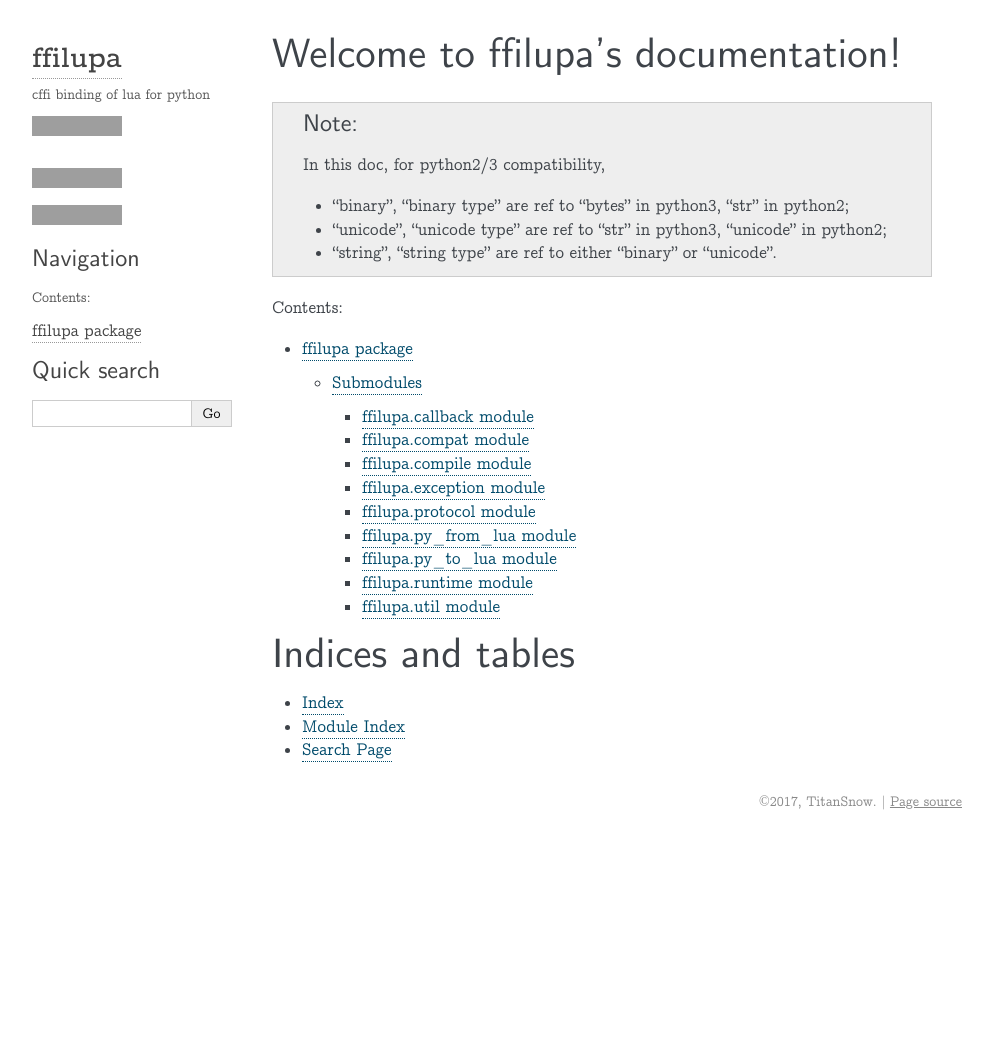
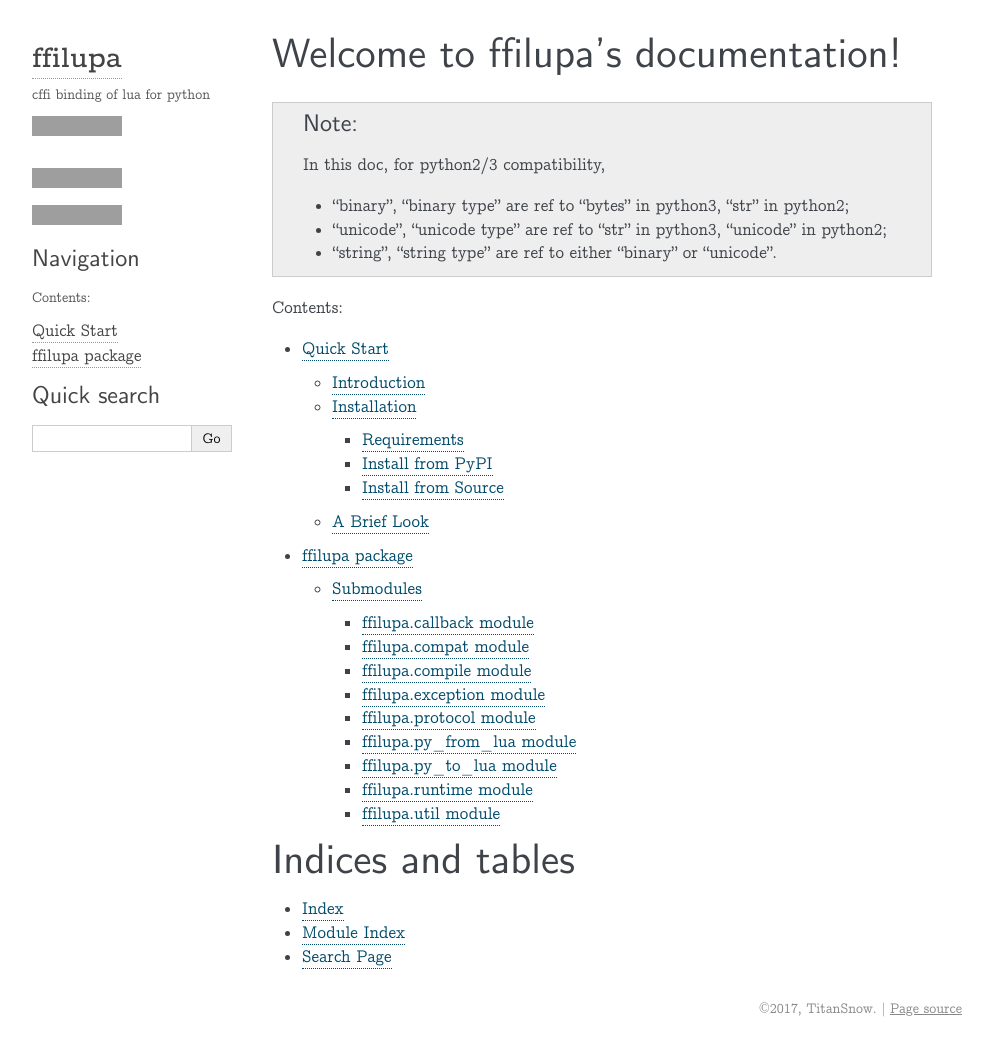
Before and after one commit to ruihe774/ffilupa, a Sphinx documentation site: the page built from docs/index.rst, in a window 1280 px wide and 1048 px high, cut to the strip 0-1048 px from the top of the window. Shown: the whole strip, without its empty margins (148-1141 px from the left). Built offline with Sphinx 7.4.7, drawn with Linux system fonts in a browser that asks for light colours; some of the changed lines change nothing that is shown; grey boxes are pictures that could not be loaded.

Commit message:
add quick start

```diff
--- a/docs/index.rst
+++ b/docs/index.rst
@@ -1,8 +1,3 @@
-.. ffilupa documentation master file, created by
-   sphinx-quickstart on Thu Sep 14 11:46:20 2017.
-   You can adapt this file completely to your liking, but it should at least
-   contain the root `toctree` directive.
-
 Welcome to ffilupa's documentation!
 ===================================
 
@@ -17,6 +12,7 @@ Welcome to ffilupa's documentation!
    :maxdepth: 4
    :caption: Contents:
 
+   start
    ffilupa
 
 
--- /dev/null
+++ b/docs/start.rst
@@ -0,0 +1,151 @@
+.. |ZWNBSP| unicode:: U+FEFF
+   :trim:
+
+Quick Start
+===========
+
+Introduction
+------------
+
+ffilupa is a cffi_ binding of lua_ for python. It's a re-implement
+of lupa_. Unlike lupa, ffilupa is based on cffi rather than Cython.
+That means it's JIT-friendly and has no dependency on python C API.
+
+ffilupa is almost compatible with lupa but has some incompatibility.
+
+ffilupa provides the low-level lua C API for python.
+
+.. _cffi: https://cffi.readthedocs.io
+.. _lua: https://www.lua.org
+.. _lupa: https://github.com/scoder/lupa
+
+Installation
+------------
+
+Requirements
+^^^^^^^^^^^^
+
+* A C/C |ZWNBSP| + |ZWNBSP| + compiler that at least supports ANSI C to
+  compile lua sources.
+  On POSIX, it's commonly the gcc. On Windows, it's the `correct version
+  of MSVC`_.
+
+* Python 2.7, 3.3 |ZWNBSP| + with setuptools. ffilupa perfectly supports
+  python 3.4 |ZWNBSP| + and fallbacks to support python 2.7 and 3.3.
+  Not only support CPython.
+
+.. _`correct version of MSVC`: https://wiki.python.org/moin/WindowsCompilers
+
+Install from PyPI
+^^^^^^^^^^^^^^^^^
+
+.. code-block:: bash
+
+    pip install ffilupa
+
+Install from Source
+^^^^^^^^^^^^^^^^^^^
+
+.. code-block:: bash
+
+    git submodule update --init     # sync the lua sources
+    python setup.py install
+
+A Brief Look
+------------
+
+::
+
+    >>> # we are here to have a look at how to
+    >>> # make a "conversation" between python and lua
+    >>>
+    >>> # first we import ffilupa
+    >>> from ffilupa import *
+    >>> # let's open a lua runtime
+    >>> runtime = LuaRuntime()
+    >>>
+    >>> # let's do some math work
+    >>> runtime.eval('1 + 2')
+    3
+    >>> # more interesting: eval other lua expressions
+    >>> runtime.eval('5')
+    5
+    >>> runtime.eval('5.17')
+    5.17
+    >>> runtime.eval('math.pi') # doctest: +ELLIPSIS
+    3.14...
+    >>> runtime.eval('"This is a string"')
+    'This is a string'
+    >>> runtime.eval('true')
+    True
+    >>> runtime.eval('nil') is None
+    True
+    >>> # what will happen if the result of the expression
+    >>> # is not simple type?
+    >>> lua_func = runtime.eval('''
+    ...     function(a, b)
+    ...         return a * b
+    ...     end
+    ... ''')
+    >>> # let's see what we have got
+    >>> lua_func    # doctest: +ELLIPSIS
+    <ffilupa.py_from_lua.LuaFunction object at ...>
+    >>> # it's a lua object wrapper. let's see if it's callable.
+    >>> lua_func(5, 6)
+    30
+    >>> # great! what about lua table?
+    >>> lua_table = runtime.eval('{5, 1, 7, awd="dwa", ffilupa="great"}')
+    >>> lua_table   # doctest: +ELLIPSIS
+    <ffilupa.py_from_lua.LuaTable object at ...>
+    >>> # it's another lua object wrapper. let's see if it's indexable
+    >>> lua_table[1]
+    5
+    >>> # the integer index behavior same in lua -- start from 1
+    >>> # what about key index?
+    >>> lua_table['awd']
+    'dwa'
+    >>> # works prefect. and indexing through attr is also supported
+    >>> lua_table.awd
+    'dwa'
+    >>> # We can easily access the global table in lua
+    >>> runtime._G  # doctest: +ELLIPSIS
+    <ffilupa.py_from_lua.LuaTable object at ...>
+    >>> runtime._G.math.pi  # doctest: +ELLIPSIS
+    3.14...
+    >>> runtime._G.awd = 'dwa'
+    >>> runtime.eval('awd')
+    'dwa'
+    >>> # What will happen when a python object goes into lua?
+    >>> python_list = [1, 2]
+    >>> lua_func(python_list, 3)
+    [1, 2, 1, 2, 1, 2]
+    >>> # the list multiply is done in lua, amazing
+    >>> # what about a python function?
+    >>> def python_func(a, b):
+    ...     return a ** b
+    ...
+    >>> runtime.eval('''
+    ...     function(x, a, b)
+    ...         return x(a, b) + 1
+    ...     end
+    ... ''')(python_func, 5, 3)
+    126
+    >>> # the python function is still callable in lua
+    >>>
+    >>> # let's do some "real" work
+    >>> average = runtime.execute('''
+    ...     -- import python module in lua!
+    ...     fractions = python.import_module('fractions')
+    ...     function average(list)
+    ...         local sum, length = 0, 0
+    ...         for _, value in pairs(list) do
+    ...             sum = sum + value
+    ...             length = length + 1
+    ...         end
+    ...         return fractions.Fraction(sum, length)
+    ...     end
+    ...     return average
+    ... ''')
+    >>> average([3, 1, 4, 1, 5, 9])
+    Fraction(23, 6)
+    >>> # the brief look is done. for more, please read the docs!
```
Also changed, not shown: .travis.yml.
